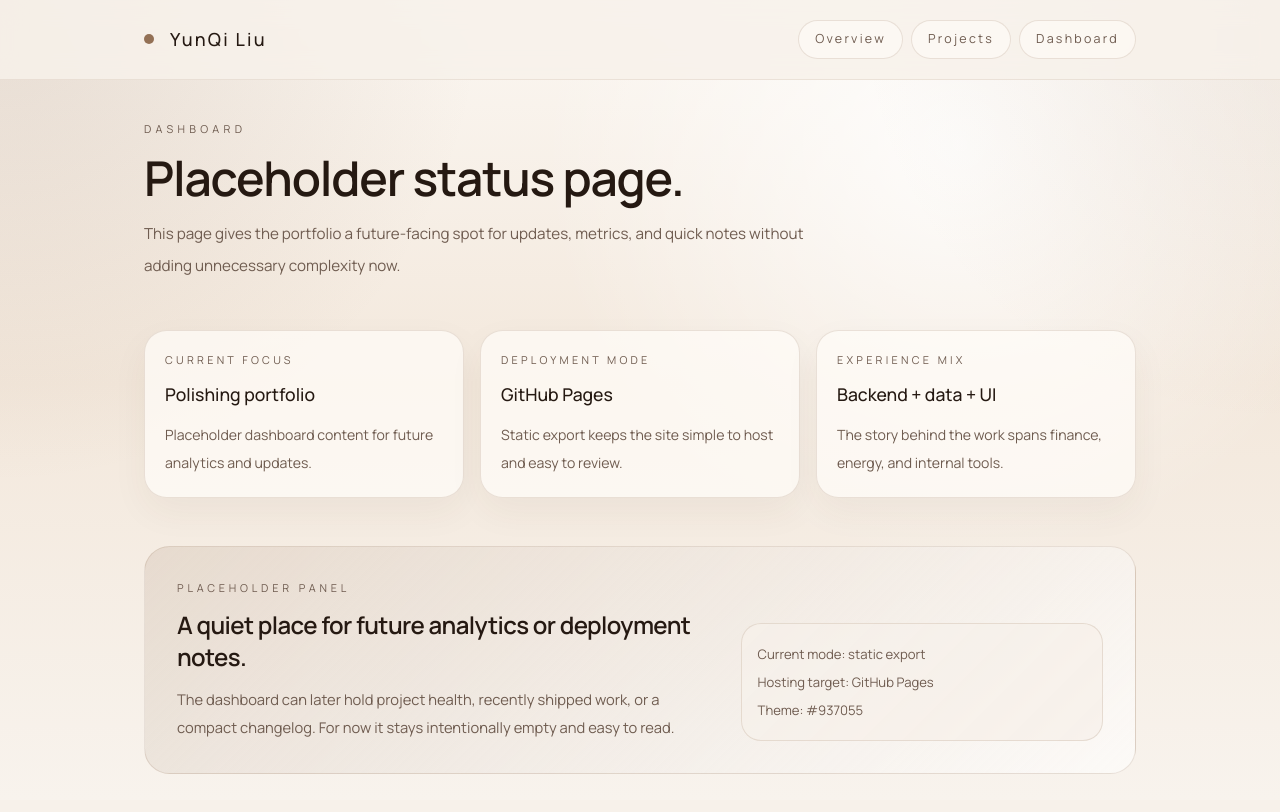
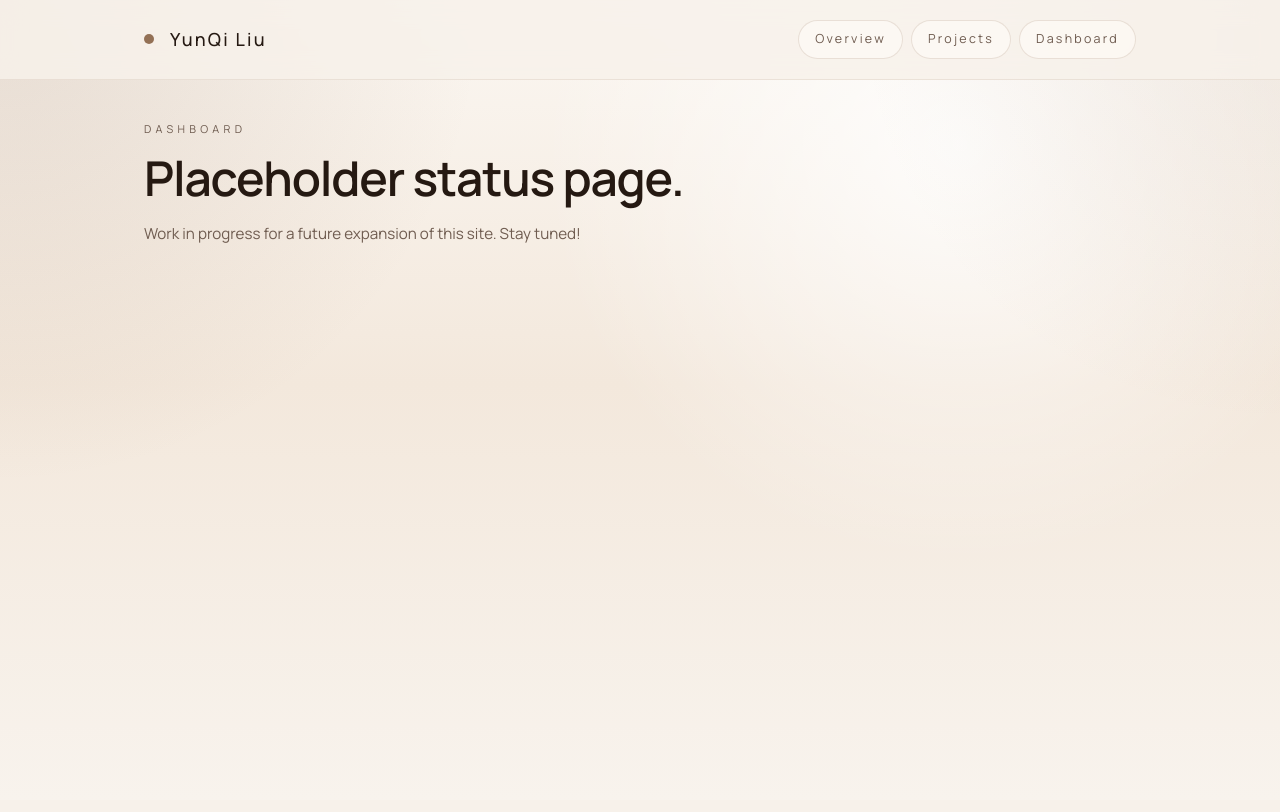
Before and after one commit to yqliukev/yqliukev.github.io, a Next.js app: page /dashboard in a window 1280 px wide. Shown: the top 812 px of the page. Built offline with nearby package versions, Linux system fonts and the light colour scheme.

Commit message:
clean up pages

```diff
--- a/src/app/dashboard/page.tsx
+++ b/src/app/dashboard/page.tsx
@@ -19,48 +19,8 @@ export default function DashboardPage() {
           Placeholder status page.
         </h1>
         <p className="max-w-2xl text-[0.95rem] leading-8 text-muted">
-          This page gives the portfolio a future-facing spot for updates, metrics, and quick notes without adding unnecessary complexity now.
+          Work in progress for a future expansion of this site. Stay tuned!
         </p>
-      </section>
-
-      <section className="grid gap-4 lg:grid-cols-3">
-        {dashboardCards.map((card) => (
-          <article
-            key={card.title}
-            className="rounded-[1.4rem] border border-border bg-surface p-5 shadow-[0_14px_36px_rgba(84,58,39,0.05)]"
-          >
-            <p className="text-[0.68rem] uppercase tracking-[0.3em] text-muted">
-              {card.title}
-            </p>
-            <h2 className="mt-3 text-[1.1rem] font-medium text-foreground">
-              {card.value}
-            </h2>
-            <p className="mt-3 text-[0.88rem] leading-7 text-muted">
-              {card.note}
-            </p>
-          </article>
-        ))}
-      </section>
-
-      <section className="rounded-[1.6rem] border border-border bg-[linear-gradient(135deg,rgba(147,112,85,0.14),rgba(255,255,255,0.6))] p-6 sm:p-8">
-        <p className="text-[0.68rem] uppercase tracking-[0.35em] text-muted">
-          Placeholder panel
-        </p>
-        <div className="mt-3 grid gap-5 lg:grid-cols-[1.2fr_0.8fr] lg:items-end">
-          <div>
-            <h2 className="text-2xl font-semibold tracking-tight text-foreground">
-              A quiet place for future analytics or deployment notes.
-            </h2>
-            <p className="mt-3 max-w-2xl text-[0.92rem] leading-7 text-muted">
-              The dashboard can later hold project health, recently shipped work, or a compact changelog. For now it stays intentionally empty and easy to read.
-            </p>
-          </div>
-          <div className="rounded-[1.25rem] border border-border bg-background/80 p-4 text-[0.82rem] leading-7 text-muted">
-            <p>Current mode: static export</p>
-            <p>Hosting target: GitHub Pages</p>
-            <p>Theme: #937055</p>
-          </div>
-        </div>
       </section>
     </main>
   );
--- a/src/app/projects/page.tsx
+++ b/src/app/projects/page.tsx
@@ -11,16 +11,13 @@ export const metadata: Metadata = {
 
 export default function ProjectsPage() {
   return (
-    <main className="mx-auto flex w-full max-w-6xl flex-1 flex-col gap-12 px-6 pb-20 pt-10 sm:px-10 lg:px-14 xl:px-20">
+    <main className="mx-auto flex w-full max-w-6xl flex-1 flex-col gap-10 px-6 pb-20 pt-10 sm:px-10 lg:px-14 xl:px-20">
       <section className="max-w-3xl space-y-4">
-        <p className="text-[0.68rem] uppercase tracking-[0.4em] text-muted">
-          Projects
-        </p>
         <h1 className="text-balance text-4xl font-semibold tracking-tight sm:text-5xl">
-          Placeholder cards for GitHub projects.
+          My Projects
         </h1>
         <p className="max-w-2xl text-[0.95rem] leading-8 text-muted">
-          These cards are intentionally lightweight and ready to point at real repository URLs when you want to expand the portfolio.
+          Planning on decorating this page a bit more, lightweight for now for a quick launch.
         </p>
       </section>
 
@@ -68,7 +65,7 @@ export default function ProjectsPage() {
                 rel="noreferrer"
                 className="inline-flex items-center gap-2 text-[0.78rem] tracking-[0.22em] text-foreground transition-colors hover:text-accent"
               >
-                Browse repo placeholder
+                Browse repo
                 <span aria-hidden="true">↗</span>
               </Link>
             </div>
--- a/src/content/site.ts
+++ b/src/content/site.ts
@@ -137,7 +137,7 @@ export const projects: ProjectCard[] = [
     description:
       "A compact transformer-based image classifier trained on MNIST, highlighted as a clean proof of concept.",
     stack: ["Python", "PyTorch", "Google Colab"],
-    href: profile.github,
+    href: profile.github.concat("/vision-transformer"),
   },
   {
     title: "VGG11 Image Classifier",
@@ -145,15 +145,15 @@ export const projects: ProjectCard[] = [
     description:
       "A CNN image classification study based on the VGG11 architecture and MNIST data.",
     stack: ["Python", "TensorFlow", "Google Colab"],
-    href: profile.github,
+    href: profile.github.concat("/vgg11"),
   },
   {
     title: "Personal Website",
     label: "Portfolio build",
     description:
-      "The website scaffold itself, ready to expand into a fuller GitHub-connected portfolio.",
+      "This website! Built to be a clean and simple way to share my work and story.",
     stack: ["Next.js", "TypeScript", "Tailwind"],
-    href: profile.github,
+    href: profile.github.concat("/yqliukev.github.io"),
   },
   {
     title: "Bloomberg Global Trading Challenge",
@@ -161,7 +161,7 @@ export const projects: ProjectCard[] = [
     description:
       "A market-monitoring and portfolio management project that reached a 12.6% return.",
     stack: ["Bloomberg Terminal", "Research", "Portfolio analysis"],
-    href: profile.github,
+    href: profile.github.concat("/Bloomberg2023"),
   },
   {
     title: "Fraudulent Transaction ML Algorithm",
@@ -169,16 +169,16 @@ export const projects: ProjectCard[] = [
     description:
       "A k-nearest-neighbors model built to flag suspicious bank transactions.",
     stack: ["Python", "scikit-learn", "Data analysis"],
-    href: profile.github,
+    href: profile.github.concat("/Scotiabnk-Data-Science"),
   },
-  {
+  /*{
     title: "Chess Coding Project",
     label: "Systems project",
     description:
       "A C++ chess engine experiment that connected a computer player model written in R.",
     stack: ["C++", "R", "Rcpp"],
     href: profile.github,
-  },
+  },*/
 ];
 
 export const dashboardCards: DashboardCard[] = [
```
